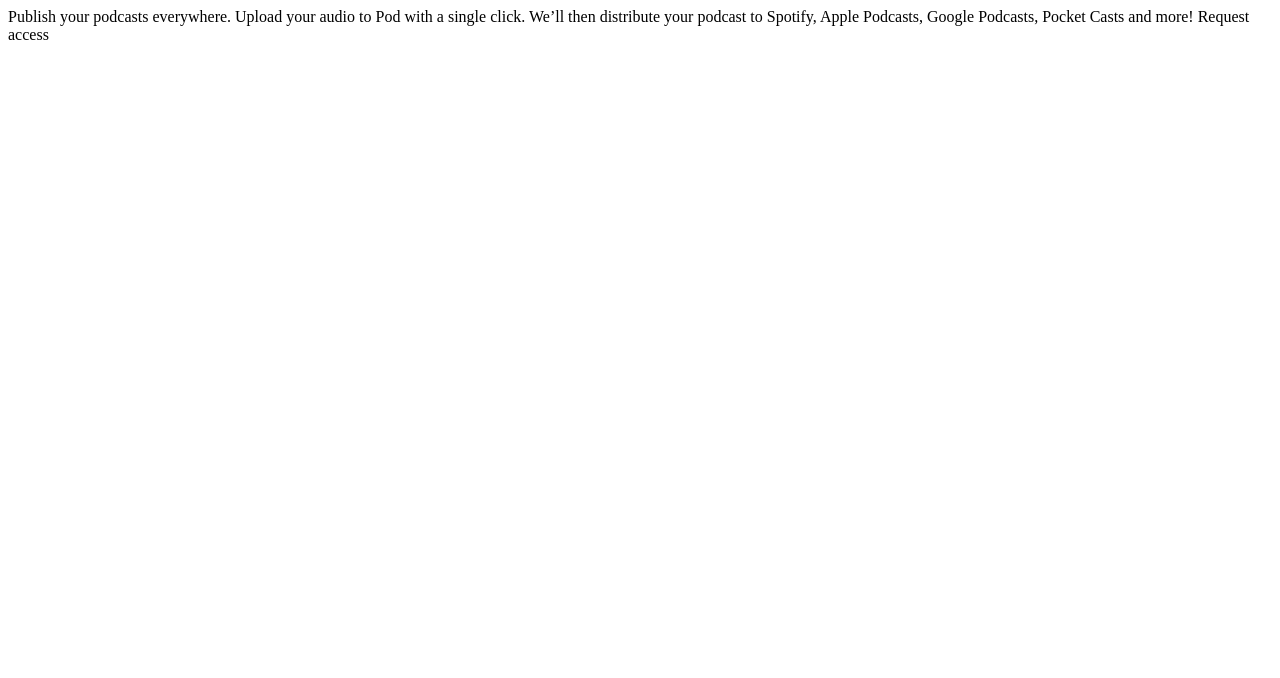
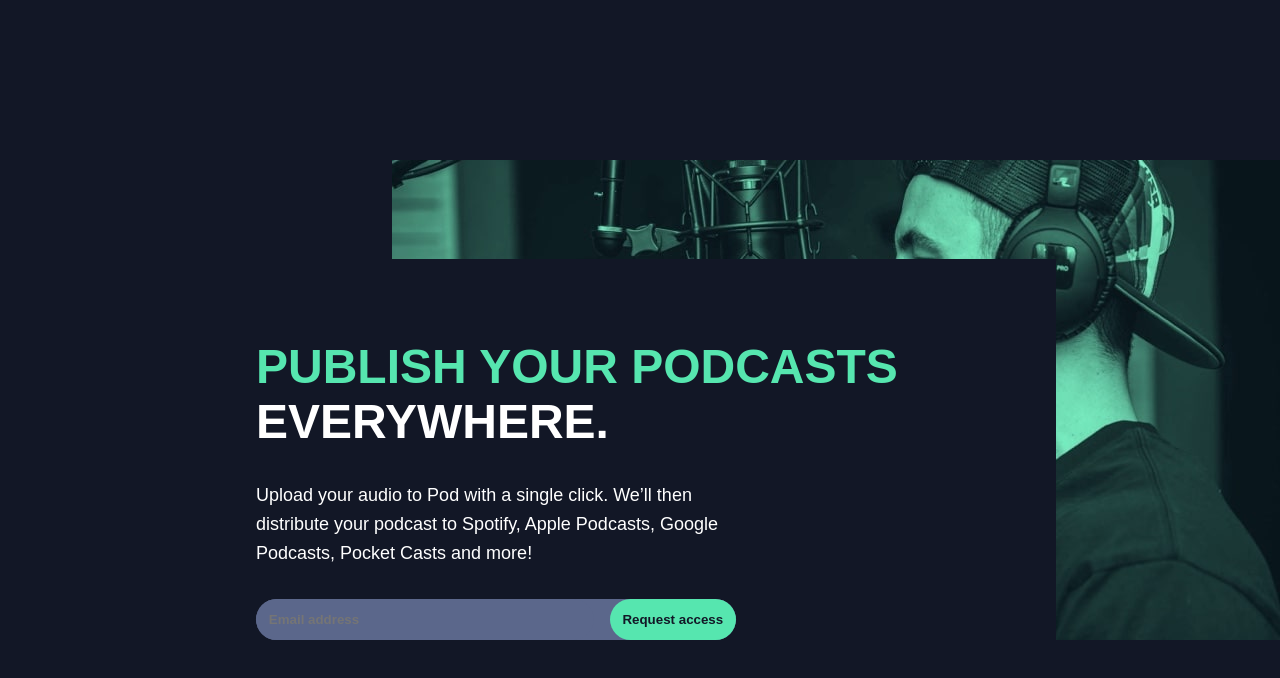
Before and after one commit to djolesusername/qz3--podmusic, a plain HTML site: page index.html in a window 1280 px wide. Drawn offline with Linux system fonts and the light colour scheme; a web font is replaced by a local one.

Commit message:
html css

```diff
--- a/index.html
+++ b/index.html
@@ -3,17 +3,34 @@
 <head>
   <meta charset="UTF-8">
   <meta name="viewport" content="width=device-width, initial-scale=1.0">
-
+  <link rel="stylesheet" type="text/css" href="style.css">
   <link rel="icon" type="image/png" sizes="32x32" href="./assets/favicon-32x32.png">
+  <link rel="preconnect" href="https://fonts.googleapis.com">
+<link rel="preconnect" href="https://fonts.gstatic.com" crossorigin>
+<link href="https://fonts.googleapis.com/css2?family=Chivo:wght@300&display=swap" rel="stylesheet">
 
   <title>Frontend Mentor | Pod request access landing page</title>
 </head>
 <body>
-  Publish your podcasts everywhere.
 
-  Upload your audio to Pod with a single click. We’ll then distribute your podcast to Spotify,
-  Apple Podcasts, Google Podcasts, Pocket Casts and more!
+  <div class="container">
+    <div class="image-div"> </div>
+    <div class="desc-form-container">
+    <h1 class="heading"> <span class="heading-primary"> Publish your podcasts </span>
+    <span class="heading-secondary">   everywhere.
+    </span></h1>
 
-  Request access
+  <div class="form-container"> <div class="description">Upload your audio to Pod with a single click. We’ll then distribute your podcast to Spotify,
+  Apple Podcasts, Google Podcasts, Pocket Casts and more! </div>
+
+  <div class="email-form"> <form action="/" class="form1">
+    <label for="email"></label>
+    <input type="email" placeholder="Email address" id="form-email" name="email">
+    <button type="submit" value="Submit" class="submit-form-button">  Request access  </button>
+  </form>
+
+</div>
+  </div>
 </body>
+<script src="script.js"></script>
 </html>
--- /dev/null
+++ b/script.js
@@ -0,0 +1 @@
+console.log("script is working")
--- /dev/null
+++ b/style.css
@@ -0,0 +1,91 @@
+:root {
+ --custom-green : hsl(157, 74%, 62% );
+ --grey-dark: hsl(225, 26%, 23% );
+ --blackish: hsl(224, 35%, 11%);
+ --grey-blue: hsl(225, 21%, 45% );
+ --custom-blue: hsl(225, 40%, 83%)
+}
+
+body {
+    background-color: black;
+    font-family: 'Chivo', sans-serif;
+    background-color: var(--blackish);
+    color: white;
+    font-size: 18px;
+    margin: 0;
+    padding: 0;
+    box-sizing: border-box;}
+
+.container {
+     margin: 10% 0% 20% 10%;
+    display: grid;
+    grid-template-columns: 1fr auto;
+}
+
+.desc-form-container{
+    background-color: var(--blackish);
+    min-height: 45vh;
+    position: absolute;
+    bottom: 20%;
+    width: 800px;
+    left: 20%;
+}
+
+.image-div{
+height: 60vh;
+width: 78vw;
+position: absolute;
+bottom: 20%;
+right: 0;
+background-image: url(./assets/desktop/image-host.jpg);
+background-repeat: no-repeat;
+background-position: top right;
+}
+
+.heading{
+    text-transform: uppercase;
+    font-size: 3rem;
+padding-top: 3rem;
+}
+.heading-primary{
+    color: var(--custom-green);
+}
+
+.form-container{
+    width: 60%;
+    line-height: 1.6;
+}
+
+.description {
+    padding-bottom: 1rem;
+    margin-bottom: 1rem;
+}
+.email-form{
+    background-color: var(--grey-blue);
+    border-radius: 100px;
+}
+input[type=email] {
+    border: none;
+background-color: var(--grey-blue);
+border-radius: 100px;
+padding: 0.8rem;
+font-size: 1 rem;
+width: 65%;
+font-weight: bold;
+}
+
+input:focus, textarea:focus, select:focus{
+    outline: none;
+}
+
+
+.submit-form-button {
+    border: 0;
+background-color: var(--custom-green);
+float: right;
+border-radius: 100px;
+padding: 0.8rem;
+color: var(--blackish);
+font-weight: bold;
+
+}
```
